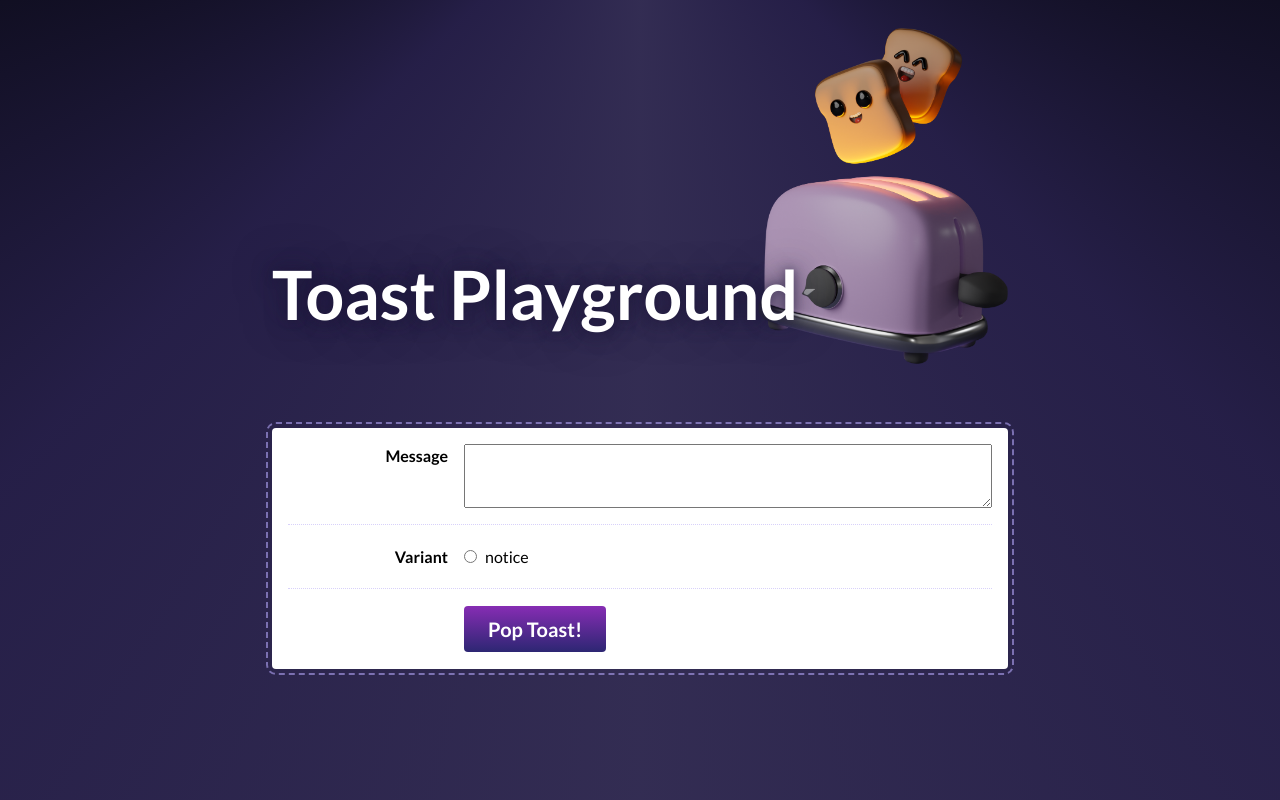
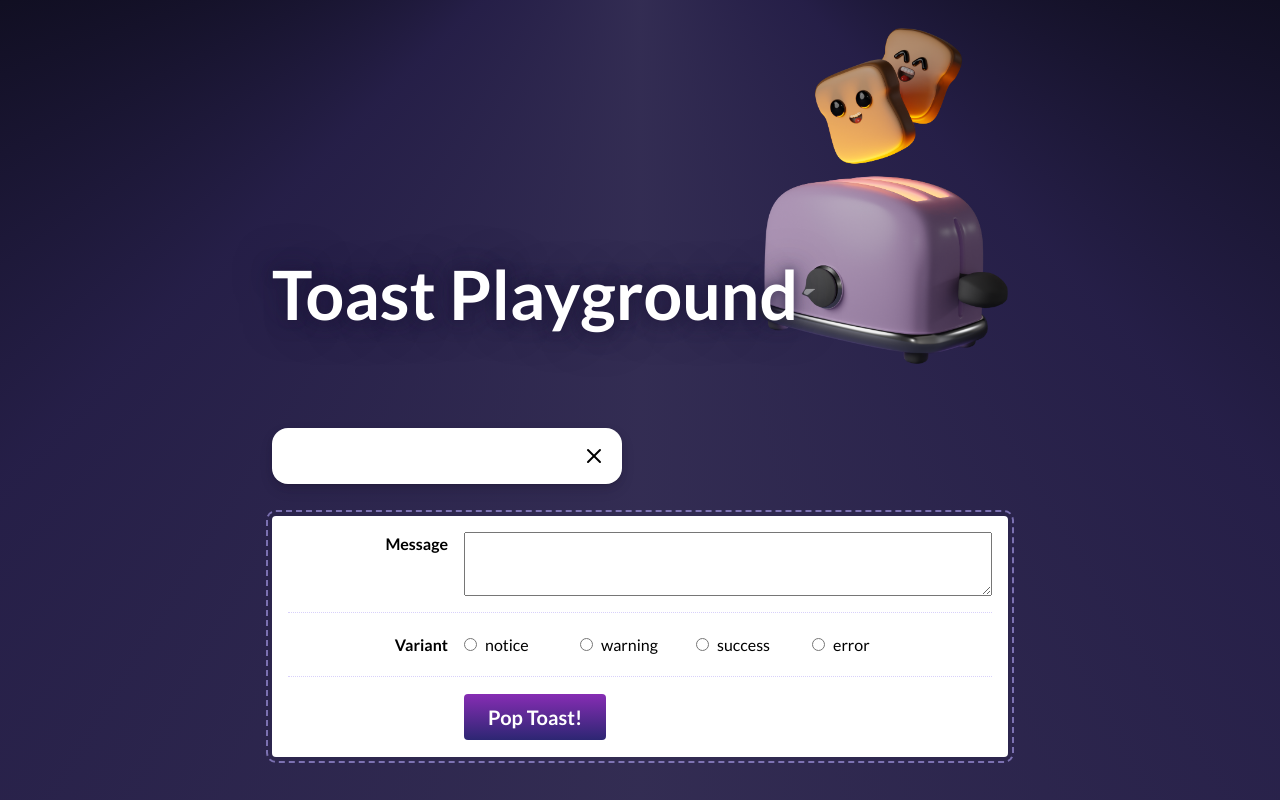
Before and after one commit to joy-of-react/project-toast, a React (Create React App) app: page / in a window 1280 px wide. Both pictures are taken after a click on the button "Pop Toast!". Shown: the top 800 px of the page. Built offline with nearby package versions, Linux system fonts and the light colour scheme.

Commit message:
Steps 1 and 2 - rendering alerts

```diff
--- a/src/components/Toast/Toast.js
+++ b/src/components/Toast/Toast.js
@@ -11,6 +11,8 @@ import VisuallyHidden from '../VisuallyHidden';
 
 import styles from './Toast.module.css';
 
+
+
 const ICONS_BY_VARIANT = {
   notice: Info,
   warning: AlertTriangle,
@@ -18,16 +20,30 @@ const ICONS_BY_VARIANT = {
   error: AlertOctagon,
 };
 
-function Toast() {
+function Toast({message, messageVariant } ) {
+
+  let variantStyle = styles[messageVariant]
+
+  const IconName = messageVariant ? ICONS_BY_VARIANT[messageVariant] : "Info"
+
+  const [ showToast, setShowToast ] = React.useState(true);
+
+  function hideToast() {
+    setShowToast(false)
+  };
+
+  const hiddenStyle = showToast ? "" : "hidden";
+
+
   return (
-    <div className={`${styles.toast} ${styles.notice}`}>
+    <div className={`${styles.toast} ${variantStyle}`}>
       <div className={styles.iconContainer}>
-        <Info size={24} />
+        <IconName size={24} />
       </div>
       <p className={styles.content}>
-        16 photos have been uploaded
+        {message}
       </p>
-      <button className={styles.closeButton}>
+      <button className={styles.closeButton} onClick={hideToast}>
         <X size={24} />
         <VisuallyHidden>Dismiss message</VisuallyHidden>
       </button>
--- a/src/components/Toast/Toast.module.css
+++ b/src/components/Toast/Toast.module.css
@@ -1,3 +1,6 @@
+.hidden {
+  display: none;
+}
 .toast {
   position: relative;
   display: flex;
--- a/src/components/ToastPlayground/ToastPlayground.js
+++ b/src/components/ToastPlayground/ToastPlayground.js
@@ -1,18 +1,64 @@
 import React from 'react';
 
 import Button from '../Button';
-
+import Toast from '../Toast';
 import styles from './ToastPlayground.module.css';
+import { useEffect } from 'react';
 
 const VARIANT_OPTIONS = ['notice', 'warning', 'success', 'error'];
 
 function ToastPlayground() {
+  const [currentVariant, setCurrentVariant] = React.useState();
+
+  const [message, setMessage] = React.useState();
+
+  const [createdToasts, setCreatedToasts] = React.useState([]);
+
+  React.useEffect(() => {
+    console.log(`Message is ${message}`);
+    console.log(`Variant is ${currentVariant}`);
+    console.log(`Num of currently created toasts: ${createdToasts.length}`);
+  }, [message, currentVariant, createdToasts]);
+
+  function createToast(receivedMessage, receivedVariant) {
+    const key = crypto.randomUUID();
+
+    const toastComponent = (
+      <Toast
+        message={receivedMessage}
+        messageVariant={receivedVariant}
+        key={key}
+      />
+    );
+
+    const toastInfo = {
+      key: key,
+      component: toastComponent,
+    };
+
+    const newArray = createdToasts;
+    newArray.push(toastComponent);
+
+    setCreatedToasts(newArray);
+
+    setMessage("");
+  }
+
+
+
   return (
     <div className={styles.wrapper}>
       <header>
-        <img alt="Cute toast mascot" src="/toast.png" />
+        <img
+          alt="Cute toast mascot"
+          src="/toast.png"
+        />
         <h1>Toast Playground</h1>
       </header>
+
+      {createdToasts.length > 0
+        ? createdToasts.map((component) => component)
+        : ''}
 
       <div className={styles.controlsWrapper}>
         <div className={styles.row}>
@@ -24,7 +70,14 @@ function ToastPlayground() {
             Message
           </label>
           <div className={styles.inputWrapper}>
-            <textarea id="message" className={styles.messageInput} />
+            <textarea
+              id="message"
+              value={message}
+              className={styles.messageInput}
+              onChange={(event) => {
+                setMessage(event.target.value);
+              }}
+            />
           </div>
         </div>
 
@@ -33,17 +86,24 @@ function ToastPlayground() {
           <div
             className={`${styles.inputWrapper} ${styles.radioWrapper}`}
           >
-            <label htmlFor="variant-notice">
-              <input
-                id="variant-notice"
-                type="radio"
-                name="variant"
-                value="notice"
-              />
-              notice
-            </label>
-
-            {/* TODO Other Variant radio buttons here */}
+            {VARIANT_OPTIONS.map((option) => (
+              <label
+                htmlFor={`variant-${option}`}
+                key={`${option}`}
+              >
+                <input
+                  id={`variant-${option}`}
+                  type="radio"
+                  name="variant"
+                  value={`${option}`}
+                  checked={option === currentVariant}
+                  onChange={(event) => {
+                    setCurrentVariant(event.target.value);
+                  }}
+                />
+                {option}
+              </label>
+            ))}
           </div>
         </div>
 
@@ -52,7 +112,14 @@ function ToastPlayground() {
           <div
             className={`${styles.inputWrapper} ${styles.radioWrapper}`}
           >
-            <Button>Pop Toast!</Button>
+            <Button
+              onClick={() => {
+                console.log('clicked!');
+                createToast(message, currentVariant);
+              }}
+            >
+              Pop Toast!
+            </Button>
           </div>
         </div>
       </div>
```
Also changed, not shown: src/utils/utils.js (added, +10 -0 lines).
